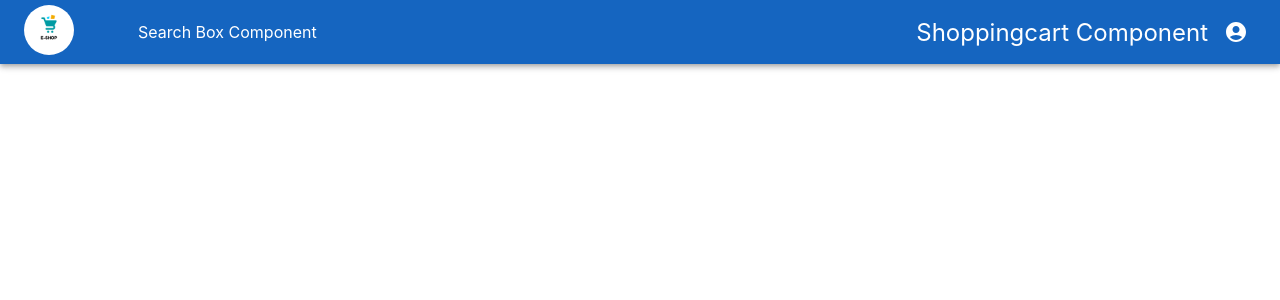
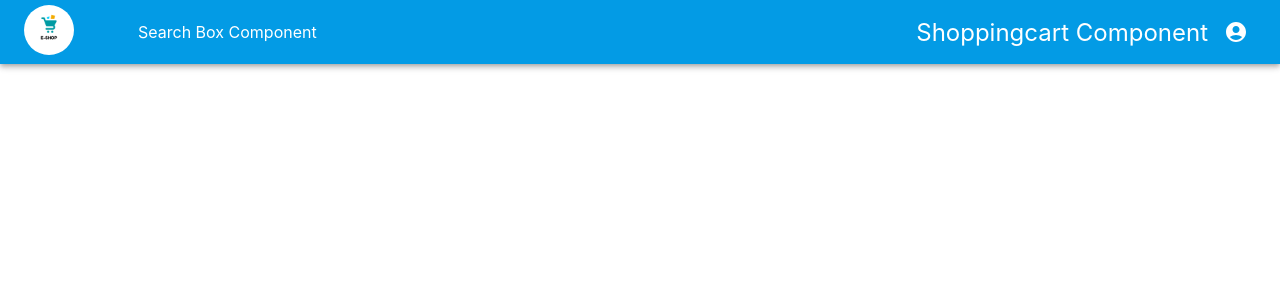
Before and after one commit to Komal6627/Ecommerce_Project, a React (Create React App) app in the folder frontend/: page / in a window 1280 px wide. Shown: the top 300 px of the page. Built offline with nearby package versions, Linux system fonts and the light colour scheme.

Commit message:
Create loader component and make changes in header component

```diff
--- a/frontend/src/components/Header.js
+++ b/frontend/src/components/Header.js
@@ -13,7 +13,7 @@ const Header = () =>{
     const theme = useTheme();
 
     const Appbar = styled(AppBar)({
-        backgroundColor: '#1565c0',
+         backgroundColor : "#039be5"
     })
 
     const StyleDiv = styled('div')({
```
Also changed, not shown: frontend/src/components/Loader.js (+9 -0 lines).
